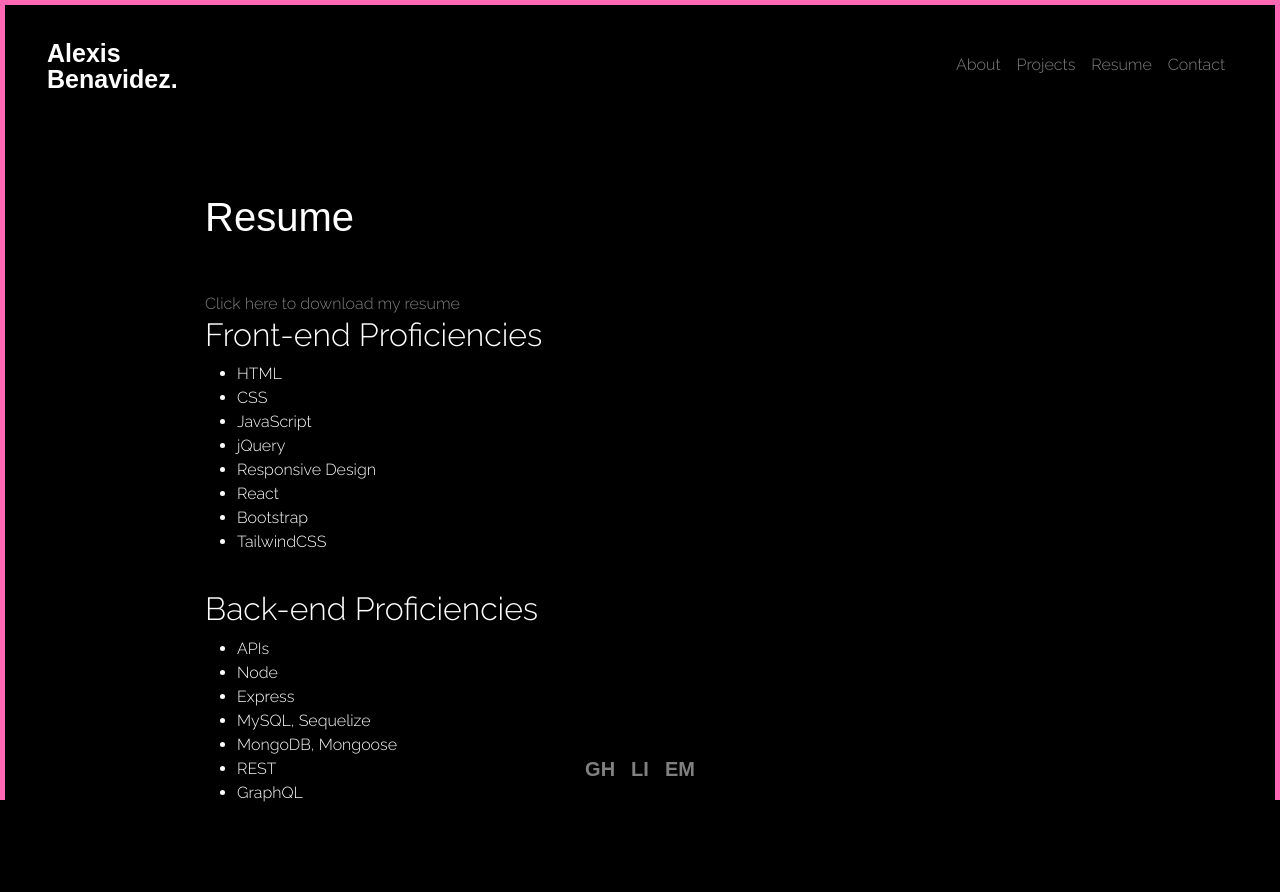
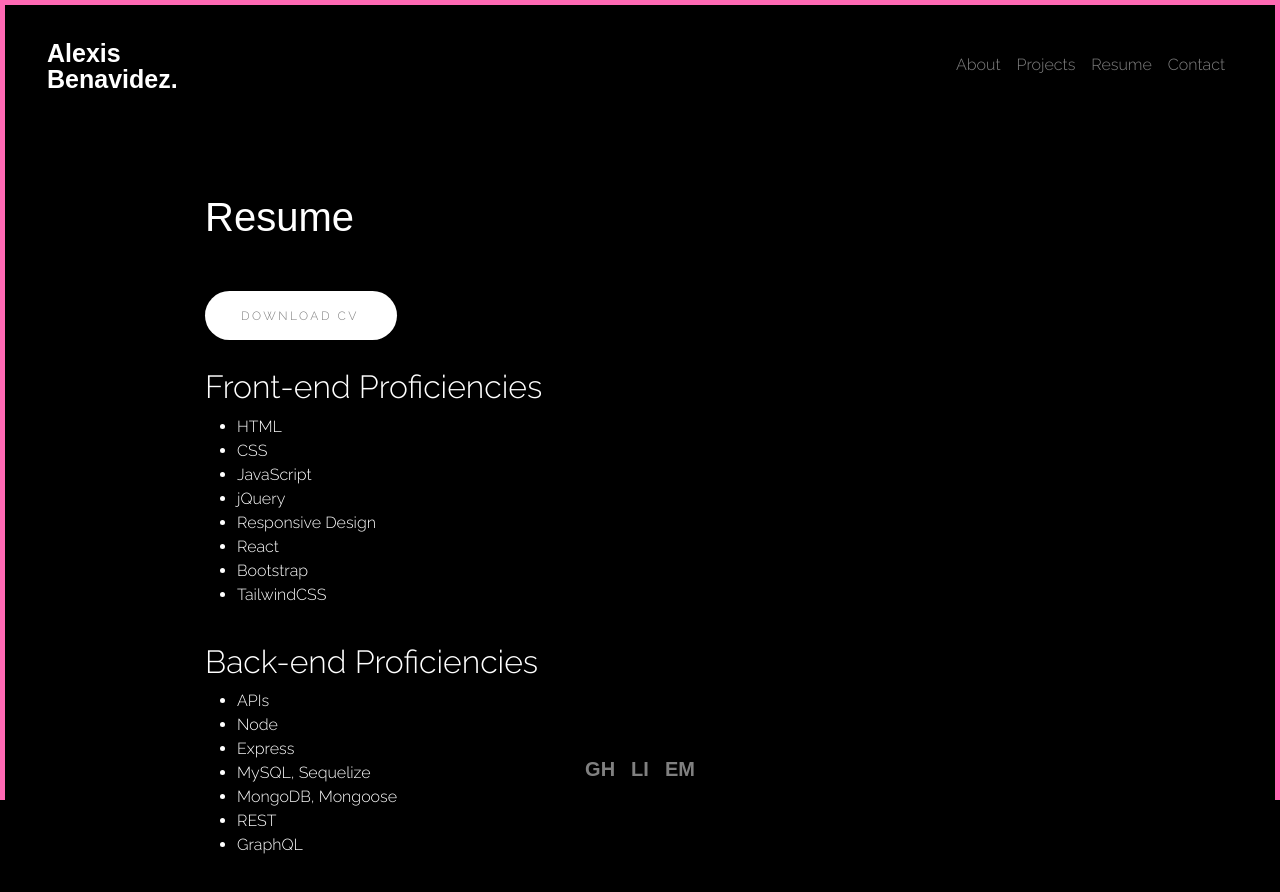
Before and after one commit to alexisbenavidez99/my_portfolio, a React (Create React App) app: page /resume in a window 1280 px wide. Shown: the top 892 px of the page. Built offline with nearby package versions, Linux system fonts and the light colour scheme; a web font is replaced by a local one.

Commit message:
added download button to resume page

```diff
--- a/src/App.css
+++ b/src/App.css
@@ -156,4 +156,35 @@ label,
     color: black;
 }
 
+.button {
+    padding: 1.3em 3em;
+    font-size: 12px;
+    margin: 28px 0px;
+    width: 16em;
+    text-transform: uppercase;
+    letter-spacing: 2.5px;
+    color: #000;
+    background-color: #fff;
+    border: none;
+    border-radius: 45px;
+    box-shadow: 0px 8px 15px rgba(0, 0, 0, 0.1);
+    transition: all 0.3s ease 0%;
+    cursor: pointer;
+    outline: none;
+}
+a .button:hover {
+    color: white;
+}
+
+.button:hover {
+    background-color: #ff24b6;
+    box-shadow: 0px 15px 20px rgb(252 13 141 / 40%);
+    color: #fff;
+    transform: translateY(-7px);
+}
+
+.button:active {
+    transform: translateY(-1px);
+}
+
 /* MEDIA QUERIES */
--- a/src/components/AnimatedRoutes.js
+++ b/src/components/AnimatedRoutes.js
@@ -13,6 +13,7 @@ function AnimatedRoutes() {
     return (
         <AnimatePresence>
             <Routes location={location} key={location.pathname}>
+                <Route path="/" element={<About />} />
                 <Route path="/about" element={<About />} />
                 <Route path="/projects" element={<Projects />} />
                 <Route path="/resume" element={<Resume />} />
--- a/src/components/NavTabs.js
+++ b/src/components/NavTabs.js
@@ -18,12 +18,15 @@ export default function NavTabs() {
                             <li className="nav-item px-2">
                                 <Link to="/about"> About </Link>
                             </li>
+
                             <li className="nav-item px-2">
                             <Link to="/projects"> Projects </Link>
                             </li>
+
                             <li className="nav-item px-2">
                             <Link to="/resume"> Resume </Link>
                             </li>
+
                             <li className="nav-item px-2">
                             <Link to="/contact"> Contact </Link>
                             </li>
--- a/src/components/pages/About.js
+++ b/src/components/pages/About.js
@@ -5,13 +5,15 @@ import { motion } from "framer-motion";
 export default function About() {
     return (
         <div className="about-me">
-            <motion.div initial={{ opacity: 0, backgroundColor: "black" }}
+            <motion.div
+            initial={{ opacity: 0, backgroundColor: "black" }}
             animate={{ opacity: 1 }}
-            transition={{ delay: 0.5, duration: 1.5 }}>
+            transition={{ delay: 0.5, duration: 1.5 }}
+            >
             <h1 className="about-header">Hi,</h1>
             <h1 className="about-header">My name is Alexis Benavidez.</h1>
             <p className="about-section">
-                I live in Nashville, Tennessee and I am 23 years old. In my free time, I love to hang out with my family and friends, travel and code! I am an aspiring web developer. I'm currently enrolled in a Full-Stack Web Development bootcamp. My area of interests are front-end technologies such as HTML, CSS, React, JavaScript.
+                I live in Nashville, Tennessee and I am 23 years old. In my free time, I love to hang out with my family and friends, travel and code! I am an front-end web developer. I am a recent graduate of a Full-Stack Web Development bootcamp. My area of interests are front-end technologies such as HTML, CSS, React, JavaScript.
                 I am always eager to learn different things and expand my knowledge anyway I can! My portfolio showcases different projects I've made and collaborated on.
                 Take a look around!
             </p>
--- a/src/components/pages/Resume.js
+++ b/src/components/pages/Resume.js
@@ -10,7 +10,9 @@ export default function Resume() {
                 transition={{ delay: 0.5, duration: 1.5 }}
             >
                 <h1 className="resume-header">Resume</h1>
-                <a href="https://drive.google.com/file/d/19zvtO45ZZU3HC9c11tQWm_MICwI6Ahjc/view?usp=share_link" download="">Click here to download my resume</a>
+                <div className="button">
+                    <a href="https://github.com/alexisbenavidez99/workout-tracker/files/11416273/Alexis.Benavidez.Resume.pdf" download>Download CV</a>
+                </div>
                 <h2 className="tech-header">Front-end Proficiencies</h2>
                 <ul className="tech-names">
                     <li>HTML</li>
```
Also changed, not shown: 1 other file (tests, documents, lock files or other folders).
